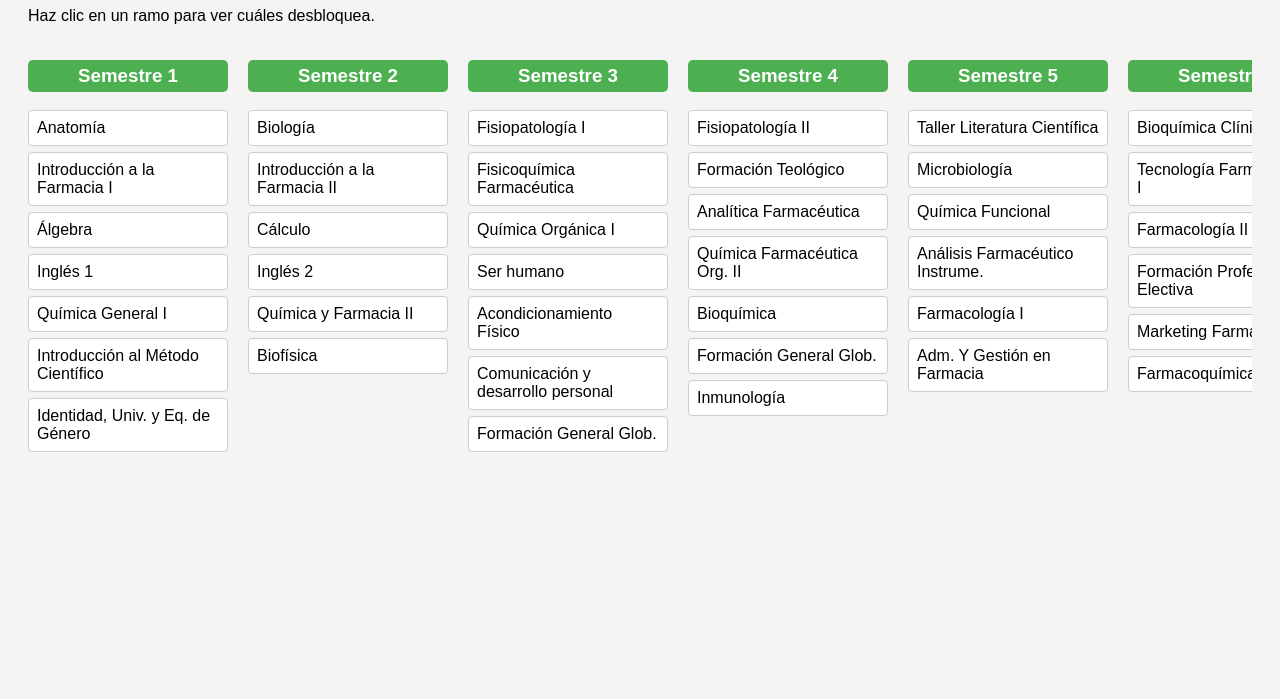
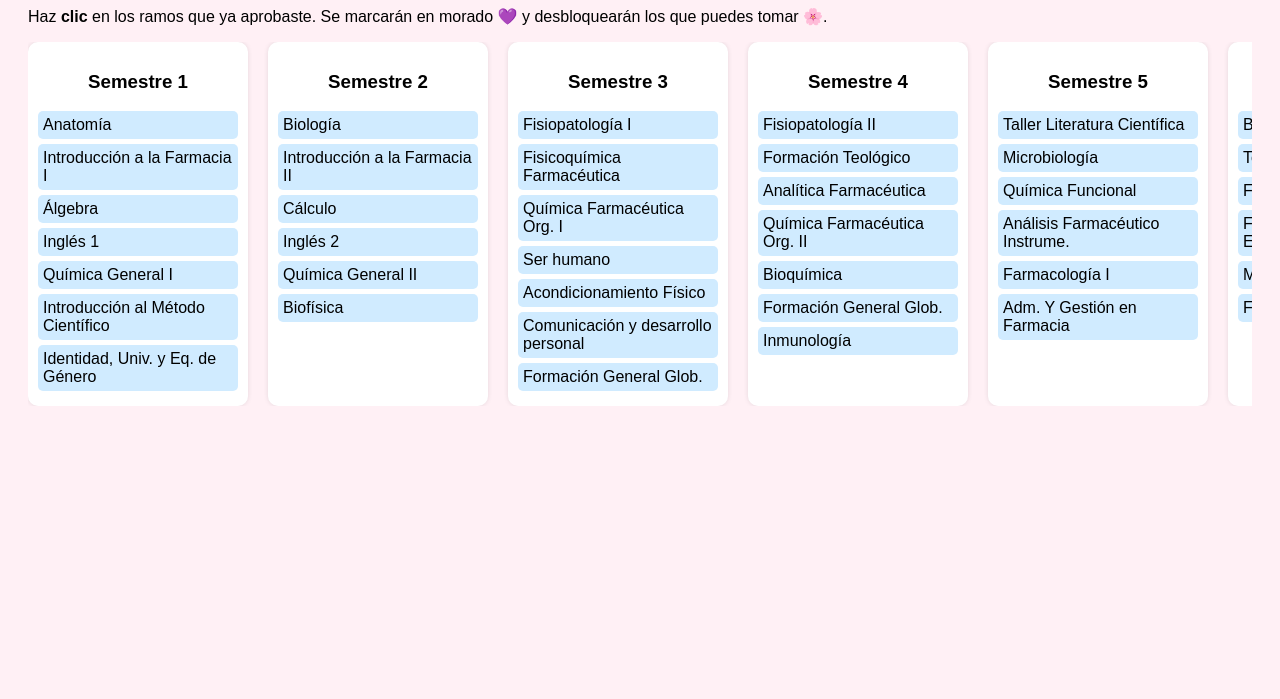
Before and after one commit to Alexandra044/Qu-mica-y-Farmacia-, a plain HTML site: page index.html in a window 1280 px wide. Shown: the part 101-800 px from the top of the page. Drawn offline with Linux system fonts and the light colour scheme.

Commit message:
Update index.html

```diff
--- a/index.html
+++ b/index.html
@@ -1,135 +1,157 @@
 <!DOCTYPE html><html lang="es">
 <head>
-  <meta charset="UTF-8">
-  <title>Malla Interactiva - Química y Farmacia UCN</title>
+  <meta charset="UTF-8" />
+  <meta name="viewport" content="width=device-width, initial-scale=1.0" />
+  <title>Malla Interactiva Química y Farmacia</title>
   <style>
     body {
       font-family: sans-serif;
-      background: #f4f4f4;
+      background-color: #fff0f5;
       padding: 20px;
     }
-    .container {
+    .grid {
       display: flex;
+      gap: 20px;
       overflow-x: auto;
     }
-    .semestre {
+    .semester {
+      background: #fff;
+      padding: 10px;
+      border-radius: 10px;
+      box-shadow: 0 0 5px rgba(0,0,0,0.1);
       min-width: 200px;
-      margin-right: 20px;
     }
-    .semestre h3 {
+    .semester h3 {
       text-align: center;
-      background: #4CAF50;
-      color: white;
+    }
+    .course {
+      background: #d0ebff; /* celeste pastel por defecto */
       padding: 5px;
       border-radius: 5px;
+      margin: 5px 0;
+      cursor: pointer;
+      transition: background 0.2s;
     }
-    .ramo {
-      background: white;
-      border: 1px solid #ccc;
-      padding: 8px;
-      margin: 6px 0;
-      border-radius: 4px;
-      cursor: pointer;
-      transition: all 0.3s;
+    .course.aprobado {
+      background: #e6ccff !important; /* morado pastel */
     }
-    .ramo:hover {
-      background: #e0f7fa;
-    }
-    .activo {
-      background: #b2dfdb !important;
-      border-color: #00796b;
+    .course.desbloqueado {
+      background: #ffd6e8 !important; /* rosita pastel */
     }
   </style>
 </head>
 <body>
-  <h1>Malla Interactiva - Química y Farmacia</h1>
-  <p>Haz clic en un ramo para ver cuáles desbloquea.</p>
-  <div class="container" id="malla"></div>  <script>
-    const ramos = {
-      "Anatomía": ["Biología"],
-      "Introducción a la Farmacia I": ["Introducción a la Farmacia II"],
-      "Álgebra": ["Cálculo"],
-      "Inglés 1": ["Inglés 2"],
-      "Química General I": ["Química y Farmacia II"],
-      "Biología": ["Fisiopatología I"],
-      "Inglés 2": ["Inglés 3"],
-      "Química y Farmacia II": ["Fisicoquímica Farmacéutica", "Química Orgánica I"],
-      "Biofísica": ["Fisiopatología II"],
-      "Fisiopatología I": ["Fisiopatología II", "Inmunología"],
-      "Fisicoquímica Farmacéutica": ["Bioquímica"],
-      "Química Orgánica I": ["Química Farmacéutica Org. II"],
-      "Fisiopatología II": ["Microbiología"],
-      "Analítica Farmacéutica": ["Taller Literatura Científica"],
-      "Química Farmacéutica Org. II": ["Farmacología I"],
-      "Bioquímica": ["Química Funcional"],
-      "Inmunología": ["Microbiología"],
-      "Taller Literatura Científica": ["Marketing Farmacéutico"],
-      "Microbiología": ["Bioquímica Clínica"],
-      "Química Funcional": ["Farmacoquímica II"],
-      "Análisis Farmacéutico Instrume.": ["Tecnología Farmacéutica I"],
-      "Farmacología I": ["Farmacología II"],
-      "Bioquímica Clínica": ["Farmacia Asistencial"],
-      "Tecnología Farmacéutica I": ["Tecnología Farmacéutica II"],
-      "Farmacología II": ["Atención Farmacéutica", "Bioestadística"],
-      "Marketing Farmacéutico": ["Biofarmacia"],
-      "Farmacoquímica I": ["Farmacoquímica II"],
-      "Farmacia Asistencial": ["Legislación Farmacéutica"],
-      "Tecnología Farmacéutica II": ["Farmacia Clínica"],
-      "Atención Farmacéutica": ["Farmacia Asistencial"],
-      "Biofarmacia": ["Farmacología"],
-      "Integrador I: Taller de Empre.": ["Integrador II: Taller C.C."],
-      "Farmacia Clínica": ["Toxicología"],
-      "Taller Farmacia Asistencial": ["Unidad de Investigación I"],
-      "Farmacología": ["Toxicología"],
-      "Integrador II: Taller C.C.": ["Integrador III: taller Atención."],
-      "Internado Farmacia Clínica": ["Unidad de Investigación II"],
-      "Integrador III: taller Atención.": ["Unidad de Investigación II"],
-      "Toxicología": ["Unidad de Investigación II"],
-      "Unidad de Investigación I": ["Unidad de Investigación II"]
+  <h1>Malla Interactiva Química y Farmacia - UCN</h1>
+  <p>Haz <strong>clic</strong> en los ramos que ya aprobaste. Se marcarán en morado 💜 y desbloquearán los que puedes tomar 🌸.</p>
+  <div class="grid" id="malla"></div>  <script>
+    const cursos = {
+      'Anatomía': ['Biología'],
+      'Introducción a la Farmacia I': ['Introducción a la Farmacia II'],
+      'Álgebra': ['Cálculo'],
+      'Inglés 1': ['Inglés 2'],
+      'Química General I': ['Química General II'],
+      'Biología': ['Fisiopatología I'],
+      'Química General II': ['Fisicoquímica Farmacéutica', 'Química Farmacéutica Org. I'],
+      'Biofísica': ['Fisiopatología II'],
+      'Fisiopatología I': ['Fisiopatología II', 'Inmunología'],
+      'Fisicoquímica Farmacéutica': ['Bioquímica'],
+      'Química Farmacéutica Org. I': ['Química Farmacéutica Org. II'],
+      'Fisiopatología II': ['Microbiología'],
+      'Analítica Farmacéutica': ['Taller Literatura Científica'],
+      'Química Farmacéutica Org. II': ['Farmacología I'],
+      'Bioquímica': ['Química Funcional'],
+      'Inmunología': ['Microbiología'],
+      'Taller Literatura Científica': ['Marketing Farmacéutico'],
+      'Microbiología': ['Bioquímica Clínica'],
+      'Química Funcional': ['Farmacoquímica II'],
+      'Análisis Farmacéutico Instrume.': ['Tecnología Farmacéutica I'],
+      'Farmacología I': ['Farmacología II'],
+      'Bioquímica Clínica': ['Farmacia Asistencial'],
+      'Tecnología Farmacéutica I': ['Tecnología Farmacéutica II'],
+      'Farmacología II': ['Atención Farmacéutica', 'Bioestadística'],
+      'Marketing Farmacéutico': ['Biofarmacia'],
+      'Farmacoquímica I': ['Farmacoquímica II'],
+      'Farmacia Asistencial': ['Legislación Farmacéutica'],
+      'Tecnología Farmacéutica II': ['Farmacia Clínica'],
+      'Atención Farmacéutica': ['Farmacia Asistencial'],
+      'Biofarmacia': ['Farmacognosia'],
+      'Integrador I: Taller de Empre.': ['Integrador II: Taller C.C.'],
+      'Farmacia Clínica': ['Toxicología'],
+      'Taller Farmacia Asistencial': ['Unidad de Investigación I'],
+      'Farmacognosia': ['Toxicología'],
+      'Integrador II: Taller C.C.': ['Integrador III: taller Atención.'],
+      'Internado Farmacia Clínica': ['Unidad de Investigación II'],
+      'Integrador III: taller Atención.': ['Unidad de Investigación II'],
+      'Toxicología': ['Unidad de Investigación II'],
+      'Unidad de Investigación I': ['Unidad de Investigación II']
     };
 
     const semestres = [
-      ["Anatomía", "Introducción a la Farmacia I", "Álgebra", "Inglés 1", "Química General I", "Introducción al Método Científico", "Identidad, Univ. y Eq. de Género"],
-      ["Biología", "Introducción a la Farmacia II", "Cálculo", "Inglés 2", "Química y Farmacia II", "Biofísica"],
-      ["Fisiopatología I", "Fisicoquímica Farmacéutica", "Química Orgánica I", "Ser humano", "Acondicionamiento Físico", "Comunicación y desarrollo personal", "Formación General Glob."],
-      ["Fisiopatología II", "Formación Teológico", "Analítica Farmacéutica", "Química Farmacéutica Org. II", "Bioquímica", "Formación General Glob.", "Inmunología"],
-      ["Taller Literatura Científica", "Microbiología", "Química Funcional", "Análisis Farmacéutico Instrume.", "Farmacología I", "Adm. Y Gestión en Farmacia"],
-      ["Bioquímica Clínica", "Tecnología Farmacéutica I", "Farmacología II", "Formación Profesional Electiva", "Marketing Farmacéutico", "Farmacoquímica I"],
-      ["Farmacoquímica II", "Farmacia Asistencial", "Tecnología Farmacéutica II", "Atención Farmacéutica", "Biofarmacia", "Integrador I: Taller de Empre."],
-      ["Farmacia Clínica", "Bioestadística", "Legislación Farmacéutica", "Formación Profesional Electiva", "Taller Farmacia Asistencial", "Farmacología", "Integrador II: Taller C.C."],
-      ["Formación General Electiva", "Internado Farmacia Clínica", "Formación General Teológica", "Integrador III: taller Atención.", "Toxicología", "Unidad de Investigación I"],
-      ["Unidad de Investigación II"]
+      ['Anatomía', 'Introducción a la Farmacia I', 'Álgebra', 'Inglés 1', 'Química General I', 'Introducción al Método Científico', 'Identidad, Univ. y Eq. de Género'],
+      ['Biología', 'Introducción a la Farmacia II', 'Cálculo', 'Inglés 2', 'Química General II', 'Biofísica'],
+      ['Fisiopatología I', 'Fisicoquímica Farmacéutica', 'Química Farmacéutica Org. I', 'Ser humano', 'Acondicionamiento Físico', 'Comunicación y desarrollo personal', 'Formación General Glob.'],
+      ['Fisiopatología II', 'Formación Teológico', 'Analítica Farmacéutica', 'Química Farmacéutica Org. II', 'Bioquímica', 'Formación General Glob.', 'Inmunología'],
+      ['Taller Literatura Científica', 'Microbiología', 'Química Funcional', 'Análisis Farmacéutico Instrume.', 'Farmacología I', 'Adm. Y Gestión en Farmacia'],
+      ['Bioquímica Clínica', 'Tecnología Farmacéutica I', 'Farmacología II', 'Formación Profesional Electiva', 'Marketing Farmacéutico', 'Farmacoquímica I'],
+      ['Farmacoquímica II', 'Tecnología Farmacéutica II', 'Atención Farmacéutica', 'Farmacia Asistencial', 'Biofarmacia', 'Integrador I: Taller de Empre.'],
+      ['Farmacia Clínica', 'Bioestadística', 'Legislación Farmacéutica', 'Formación Profesional Electiva', 'Taller Farmacia Asistencial', 'Farmacognosia', 'Integrador II: Taller C.C.'],
+      ['Formación General Electiva', 'Internado Farmacia Clínica', 'Formación General Teológica', 'Integrador III: taller Atención.', 'Toxicología', 'Unidad de Investigación I'],
+      ['Unidad de Investigación II']
     ];
 
-    const container = document.getElementById("malla");
+    const malla = document.getElementById('malla');
+    const cursoDivs = {};
+    const aprobados = new Set();
 
-    semestres.forEach((ramosSem, index) => {
-      const col = document.createElement("div");
-      col.classList.add("semestre");
+    function actualizarEstados() {
+      // Resetear todos
+      for (const div of Object.values(cursoDivs)) {
+        div.classList.remove('aprobado', 'desbloqueado');
+        div.style.background = '#d0ebff'; // celeste pastel default
+      }
 
-      const title = document.createElement("h3");
-      title.textContent = `Semestre ${index + 1}`;
-      col.appendChild(title);
+      // Marcar aprobados
+      for (const name of aprobados) {
+        if (cursoDivs[name]) {
+          cursoDivs[name].classList.add('aprobado');
+        }
+      }
 
-      ramosSem.forEach(nombre => {
-        const div = document.createElement("div");
-        div.textContent = nombre;
-        div.classList.add("ramo");
-        div.setAttribute("data-nombre", nombre);
-        div.onclick = () => seleccionarRamo(nombre);
-        col.appendChild(div);
+      // Marcar desbloqueados
+      for (const name of aprobados) {
+        const desbloquea = cursos[name] || [];
+        desbloquea.forEach(d => {
+          if (!aprobados.has(d) && cursoDivs[d]) {
+            cursoDivs[d].classList.add('desbloqueado');
+          }
+        });
+      }
+    }
+
+    semestres.forEach((sem, index) => {
+      const semDiv = document.createElement('div');
+      semDiv.className = 'semester';
+      semDiv.innerHTML = `<h3>Semestre ${index + 1}</h3>`;
+
+      sem.forEach(curso => {
+        const div = document.createElement('div');
+        div.className = 'course';
+        div.innerText = curso;
+        div.onclick = () => {
+          if (aprobados.has(curso)) {
+            aprobados.delete(curso);
+          } else {
+            aprobados.add(curso);
+          }
+          actualizarEstados();
+        };
+        cursoDivs[curso] = div;
+        semDiv.appendChild(div);
       });
 
-      container.appendChild(col);
+      malla.appendChild(semDiv);
     });
 
-    function seleccionarRamo(nombre) {
-      document.querySelectorAll(".ramo").forEach(r => r.classList.remove("activo"));
-      const dependientes = ramos[nombre] || [];
-      dependientes.forEach(dep => {
-        const el = document.querySelector(`.ramo[data-nombre='${dep}']`);
-        if (el) el.classList.add("activo");
-      });
-    }
+    actualizarEstados();
   </script></body>
 </html>
```
